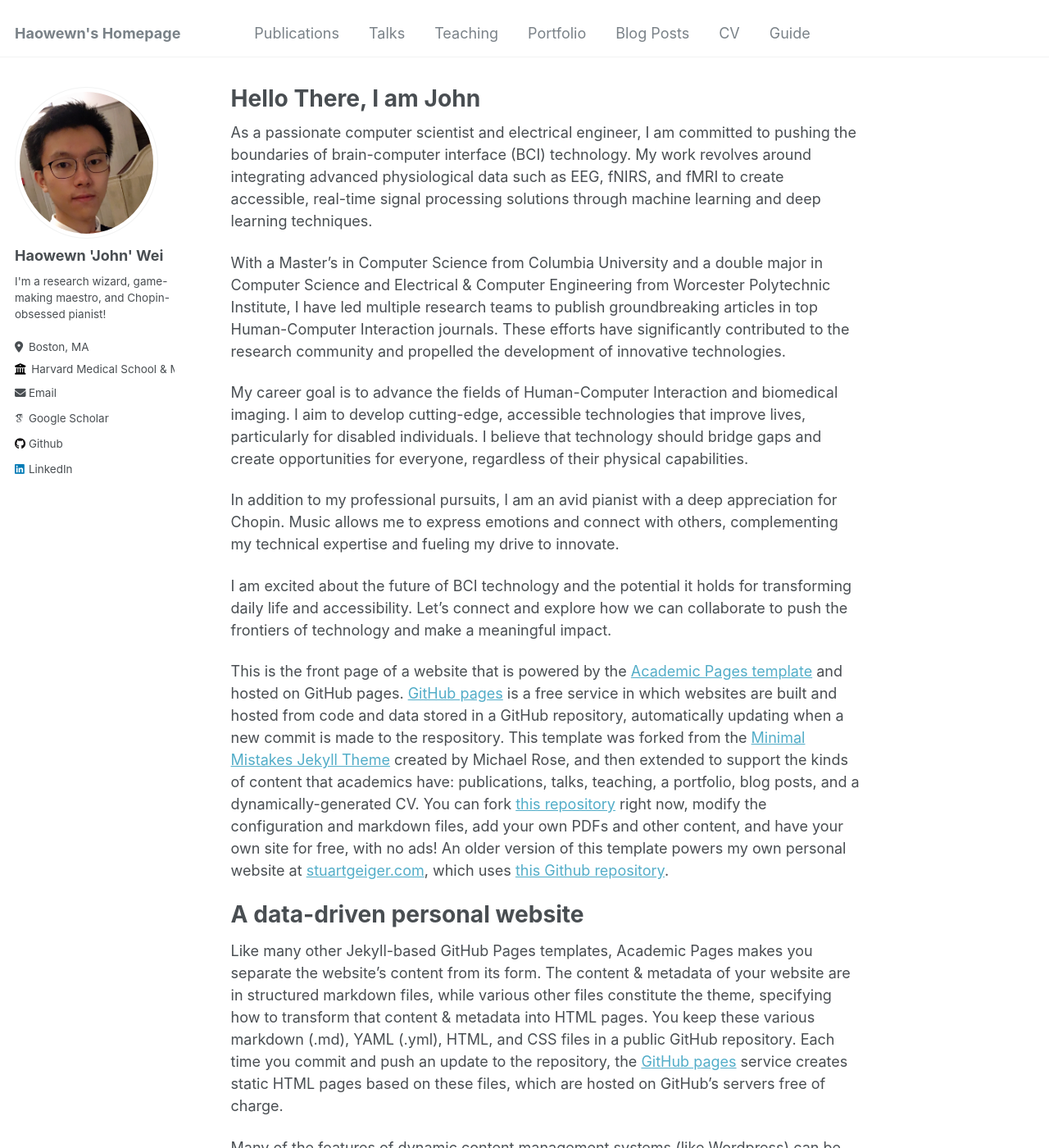
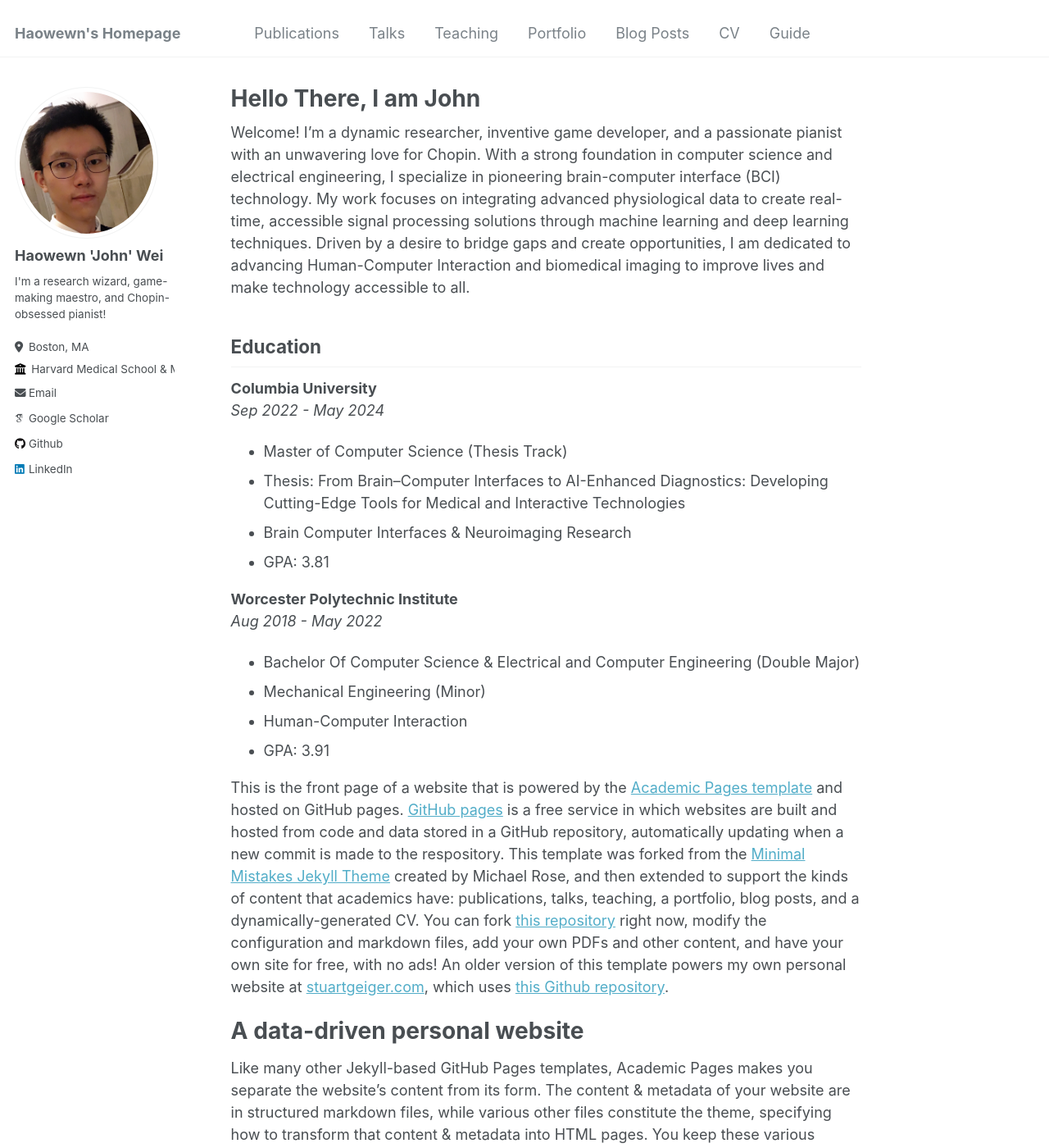
Before and after one commit to HaowenWeiJohn/haowenweijohn.github.io, a Jekyll site: the page built from _pages/about.md, in a window 1280 px wide and 1400 px high. Shown: the whole window at 82% size. Built offline with Jekyll 4.4.1, drawn with Linux system fonts in a browser that asks for light colours; some web fonts are replaced.

Commit message:
update the education section

```diff
--- a/_pages/about.md
+++ b/_pages/about.md
@@ -7,17 +7,24 @@ redirect_from:
   - /about.html
 ---
 
-As a passionate computer scientist and electrical engineer, I am committed to pushing the boundaries of brain-computer interface (BCI) technology. My work revolves around integrating advanced physiological data such as EEG, fNIRS, and fMRI to create accessible, real-time signal processing solutions through machine learning and deep learning techniques.
-
-With a Master's in Computer Science from Columbia University and a double major in Computer Science and Electrical & Computer Engineering from Worcester Polytechnic Institute, I have led multiple research teams to publish groundbreaking articles in top Human-Computer Interaction journals. These efforts have significantly contributed to the research community and propelled the development of innovative technologies.
-
-My career goal is to advance the fields of Human-Computer Interaction and biomedical imaging. I aim to develop cutting-edge, accessible technologies that improve lives, particularly for disabled individuals. I believe that technology should bridge gaps and create opportunities for everyone, regardless of their physical capabilities.
-
-In addition to my professional pursuits, I am an avid pianist with a deep appreciation for Chopin. Music allows me to express emotions and connect with others, complementing my technical expertise and fueling my drive to innovate.
-
-I am excited about the future of BCI technology and the potential it holds for transforming daily life and accessibility. Let's connect and explore how we can collaborate to push the frontiers of technology and make a meaningful impact.
+Welcome! I'm a dynamic researcher, inventive game developer, and a passionate pianist with an unwavering love for Chopin. With a strong foundation in computer science and electrical engineering, I specialize in pioneering brain-computer interface (BCI) technology. My work focuses on integrating advanced physiological data to create real-time, accessible signal processing solutions through machine learning and deep learning techniques. Driven by a desire to bridge gaps and create opportunities, I am dedicated to advancing Human-Computer Interaction and biomedical imaging to improve lives and make technology accessible to all.
 
 
+## Education
+
+**Columbia University**
+*Sep 2022 - May 2024*
+- Master of Computer Science (Thesis Track)
+- Thesis: From Brain–Computer Interfaces to AI-Enhanced Diagnostics: Developing Cutting-Edge Tools for Medical and Interactive Technologies
+- Brain Computer Interfaces & Neuroimaging Research
+- GPA: 3.81
+
+**Worcester Polytechnic Institute**
+*Aug 2018 - May 2022*
+- Bachelor Of Computer Science & Electrical and Computer Engineering (Double Major)
+- Mechanical Engineering (Minor)
+- Human-Computer Interaction
+- GPA: 3.91
 
 
 
```
